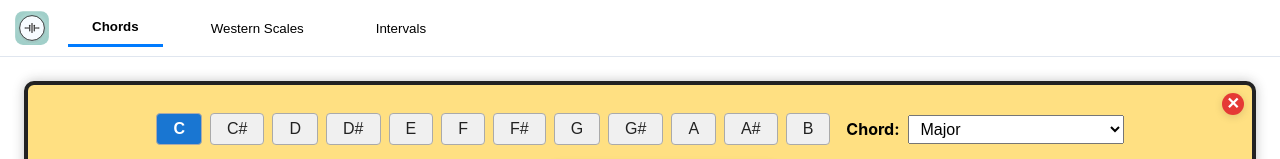
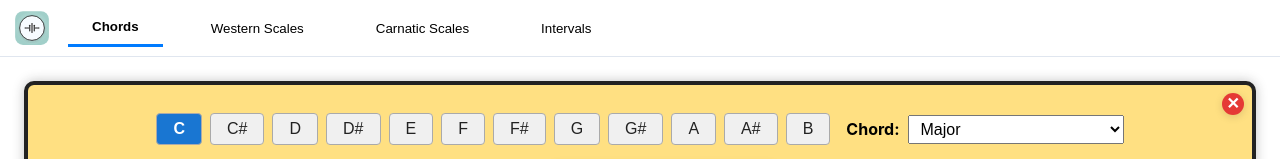
Before and after one commit to senthilktmz/music-utils, a React (Create React App) app in the folder pitchwiz/: page / in a window 1280 px wide. Shown: the top 159 px of the page. Built offline with nearby package versions, Linux system fonts and the light colour scheme.

Commit message:
Adding carnatic  scales support

```diff
--- a/pitchwiz/src/App.tsx
+++ b/pitchwiz/src/App.tsx
@@ -8,6 +8,7 @@ import ScalesMulti from "./ScalesMulti";
 import ChordsMulti from "./ChordsMulti";
 import Intervals from "./Intervals";
 import { SCALES_PATTERNS_ARRAY } from "./patterns/Scales";
+import { RAGAS_PATTERNS_ARRAY } from "./patterns/Ragas";
 import { generateScalePattern } from "./patterns/patternUtils";
 
 function App() {
@@ -16,6 +17,7 @@ function App() {
   let content;
   if (activeTab === "chords") content = <ChordsMulti />;
   else if (activeTab === "scales") content = <ScalesMulti patterns={SCALES_PATTERNS_ARRAY.map(generateScalePattern)} />;
+  else if (activeTab === "carnatic_scales") content = <ScalesMulti patterns={RAGAS_PATTERNS_ARRAY.map(generateScalePattern)} />;
   else if (activeTab === "intervals") content = <Intervals />;
 
   return (
--- a/pitchwiz/src/MenuBar.tsx
+++ b/pitchwiz/src/MenuBar.tsx
@@ -33,7 +33,7 @@ const MenuBar: React.FC<MenuBarProps> = ({ activeTab, setActiveTab }) => (
       }}
     />
     <div style={{ display: "flex", alignItems: "center", height: "56px" }}>
-      <div className="menu-bar-tabs" style={{ display: 'flex', gap: 24, alignItems: 'center' }}>
+        <div className="menu-bar-tabs" style={{display: 'flex', gap: 24, alignItems: 'center'}}>
             <button
                 style={{
                     padding: "10px 24px",
@@ -60,6 +60,22 @@ const MenuBar: React.FC<MenuBarProps> = ({ activeTab, setActiveTab }) => (
             >
                 Western Scales
             </button>
+
+            <button
+                style={{
+                    padding: "10px 24px",
+                    border: "none",
+                    borderBottom: activeTab === "scales" ? "3px solid #007bff" : "none",
+                    background: "none",
+                    fontWeight: activeTab === "scales" ? "bold" : "normal",
+                    cursor: "pointer"
+                }}
+                onClick={() => setActiveTab("carnatic_scales")}
+            >
+                Carnatic Scales
+            </button>
+
+
             <button
                 style={{
                     padding: "10px 24px",
```
Lines whose indentation alone changed are shown as unchanged.
